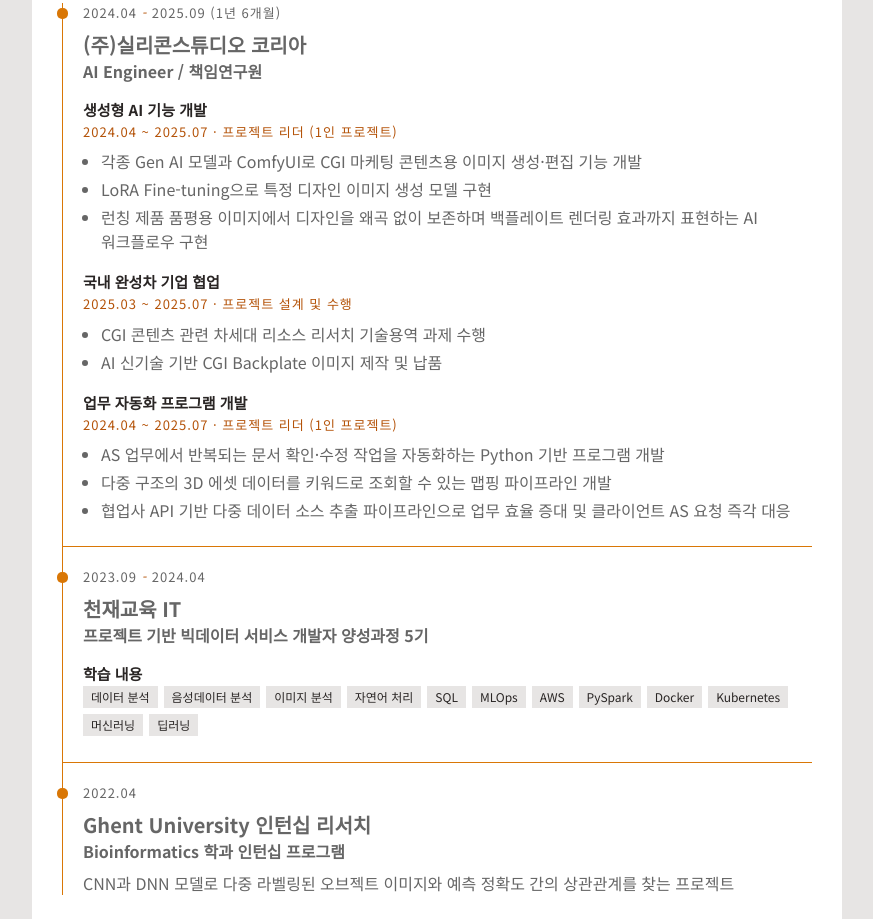
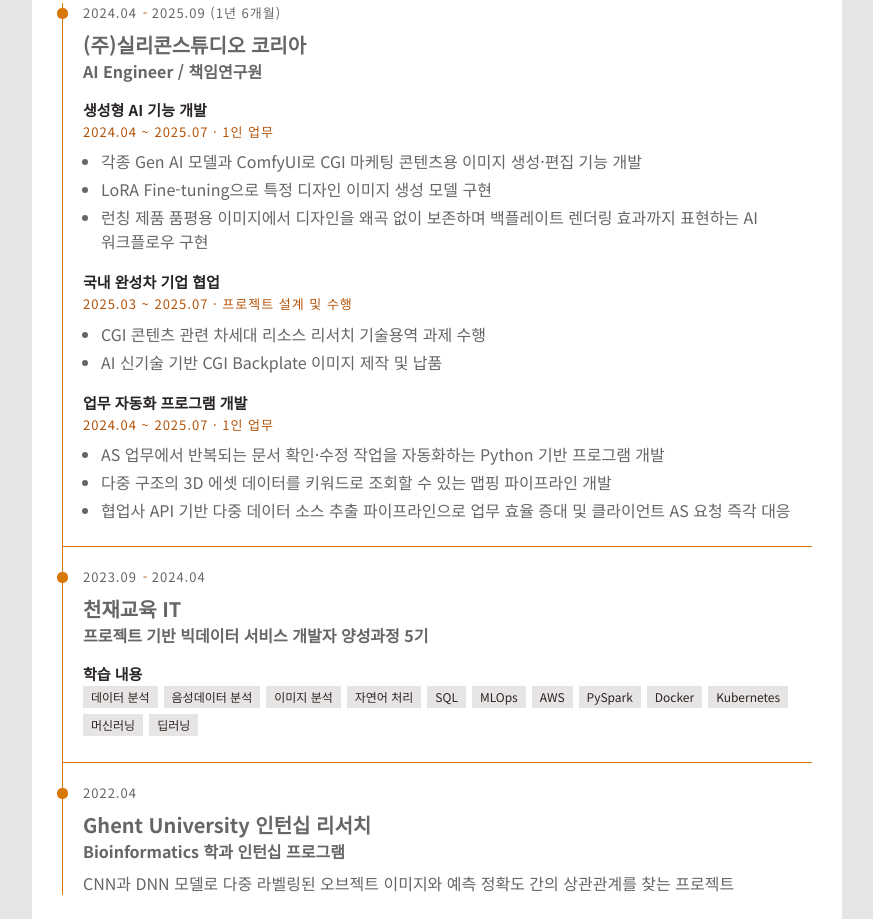
Before and after one commit to surplus96/surplus96.github.io, a plain HTML site: page index.html in a window 1280 px wide. Shown: the part 1699-2618 px from the top of the page, without its empty margins (368-1241 px from the left). Drawn offline with nearby package versions, Linux system fonts and the light colour scheme.

Commit message:
Update index.html

```diff
--- a/index.html
+++ b/index.html
@@ -181,7 +181,7 @@
 
                                     <div class="exp-project">
                                         <h6>생성형 AI 기능 개발</h6>
-                                        <span class="exp-meta">2024.04 ~ 2025.07 · 프로젝트 리더 (1인 프로젝트)</span>
+                                        <span class="exp-meta">2024.04 ~ 2025.07 · 1인 업무</span>
                                         <ul>
                                             <li>각종 Gen AI 모델과 ComfyUI로 CGI 마케팅 콘텐츠용 이미지 생성·편집 기능 개발</li>
                                             <li>LoRA Fine-tuning으로 특정 디자인 이미지 생성 모델 구현</li>
@@ -200,7 +200,7 @@
 
                                     <div class="exp-project">
                                         <h6>업무 자동화 프로그램 개발</h6>
-                                        <span class="exp-meta">2024.04 ~ 2025.07 · 프로젝트 리더 (1인 프로젝트)</span>
+                                        <span class="exp-meta">2024.04 ~ 2025.07 · 1인 업무</span>
                                         <ul>
                                             <li>AS 업무에서 반복되는 문서 확인·수정 작업을 자동화하는 Python 기반 프로그램 개발</li>
                                             <li>다중 구조의 3D 에셋 데이터를 키워드로 조회할 수 있는 맵핑 파이프라인 개발</li>
```
